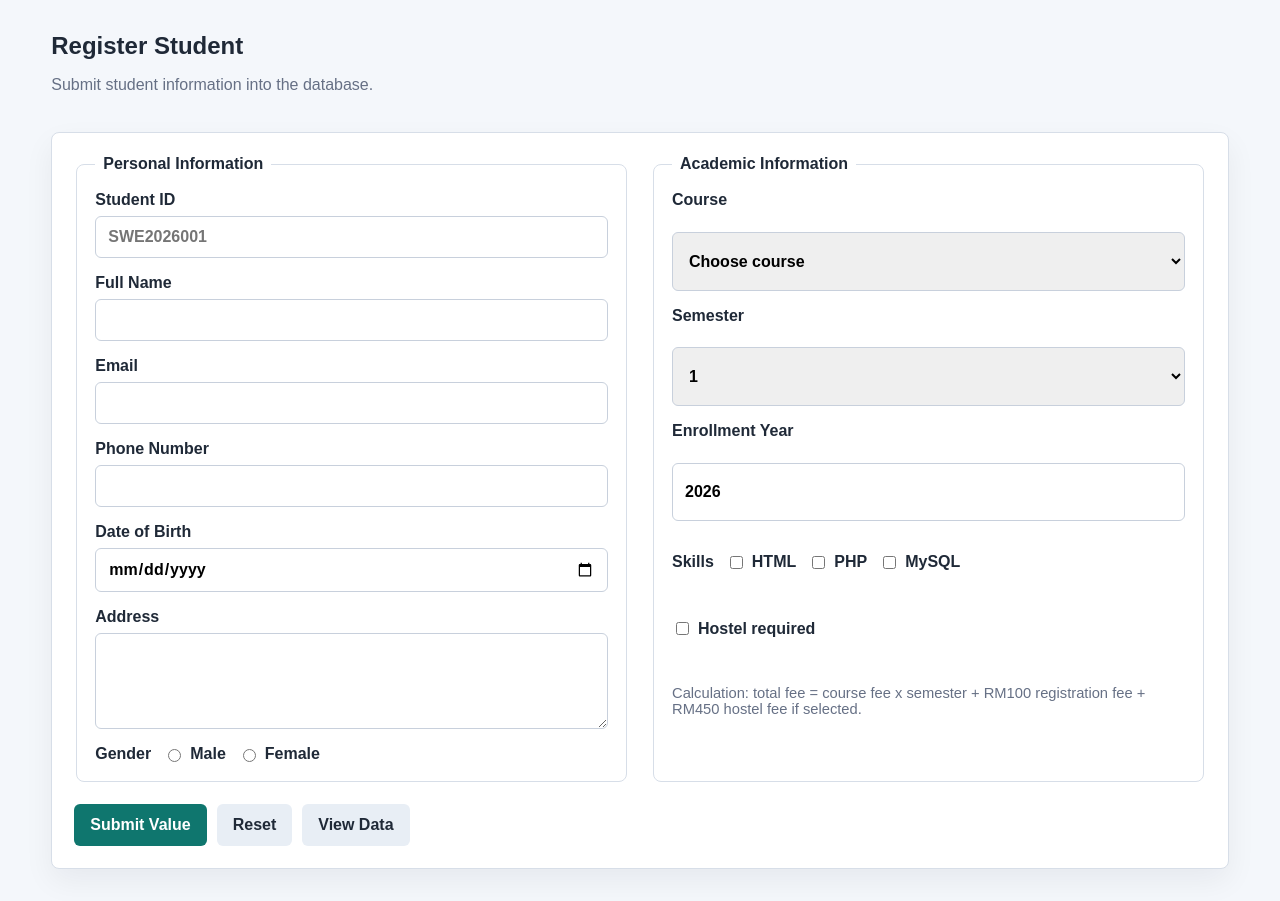
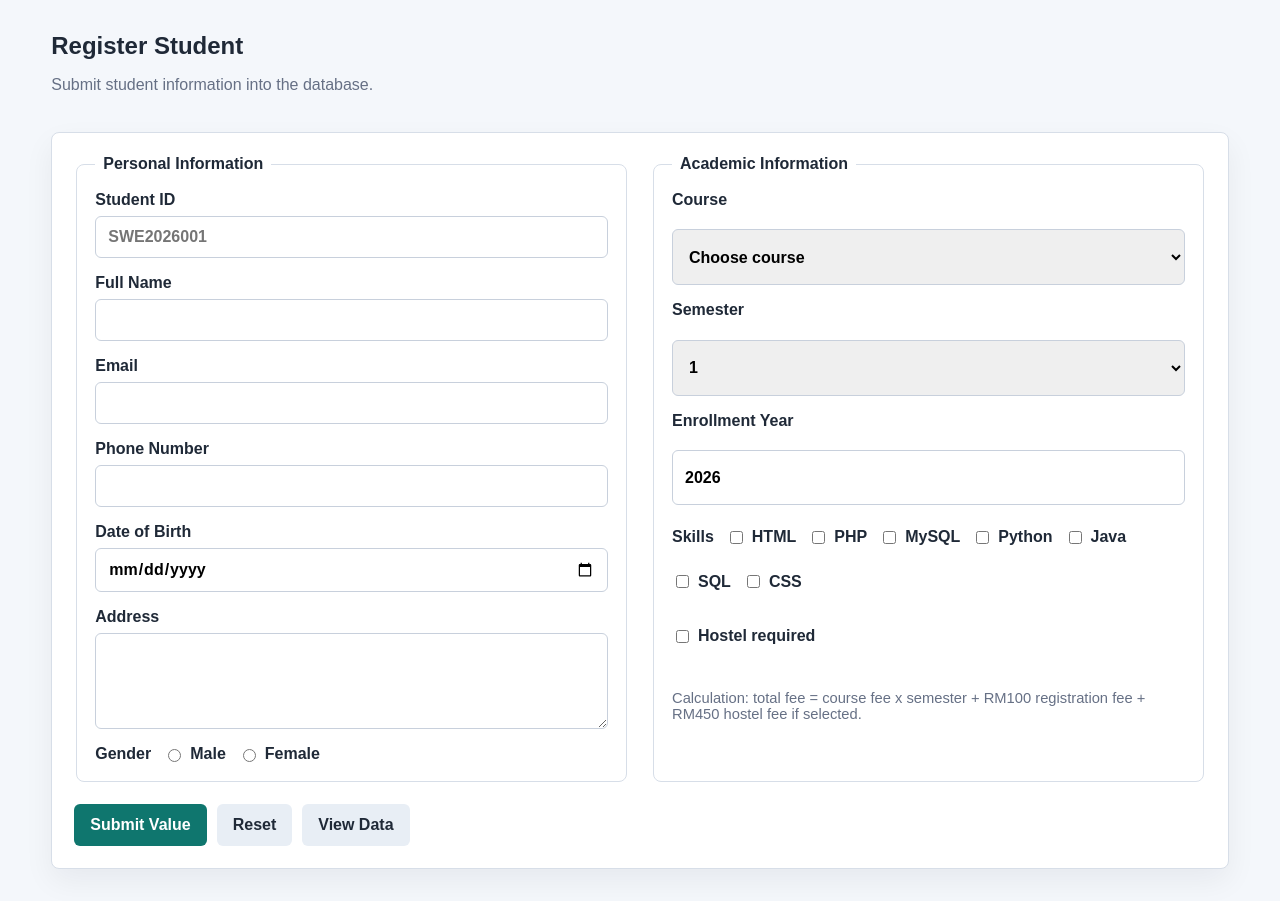
Before and after one commit to Danishilmi/mini-project-web-programming-student-registration-portal-, a PHP site: page /register.php in a window 1280 px wide. Shown: the part 51-952 px from the top of the page. Run offline with PHP 8.4, Linux system fonts and the light colour scheme; a user stored in the database is signed in.

Commit message:
Update register.php

```diff
--- a/register.php
+++ b/register.php
@@ -98,6 +98,10 @@ if ($_SERVER["REQUEST_METHOD"] === "POST") {
                     <label><input type="checkbox" name="skills[]" value="HTML"> HTML</label>
                     <label><input type="checkbox" name="skills[]" value="PHP"> PHP</label>
                     <label><input type="checkbox" name="skills[]" value="MySQL"> MySQL</label>
+                    <label><input type="checkbox" name="skills[]" value="Python"> Python</label>
+                    <label><input type="checkbox" name="skills[]" value="Java"> Java</label>
+                    <label><input type="checkbox" name="skills[]" value="SQL"> SQL</label>
+                    <label><input type="checkbox" name="skills[]" value="CSS"> CSS</label>
                 </div>
                 <label class="check-single"><input type="checkbox" name="hostel" value="1"> Hostel required</label>
                 <p class="hint">Calculation: total fee = course fee x semester + RM100 registration fee + RM450 hostel fee if selected.</p>
```
